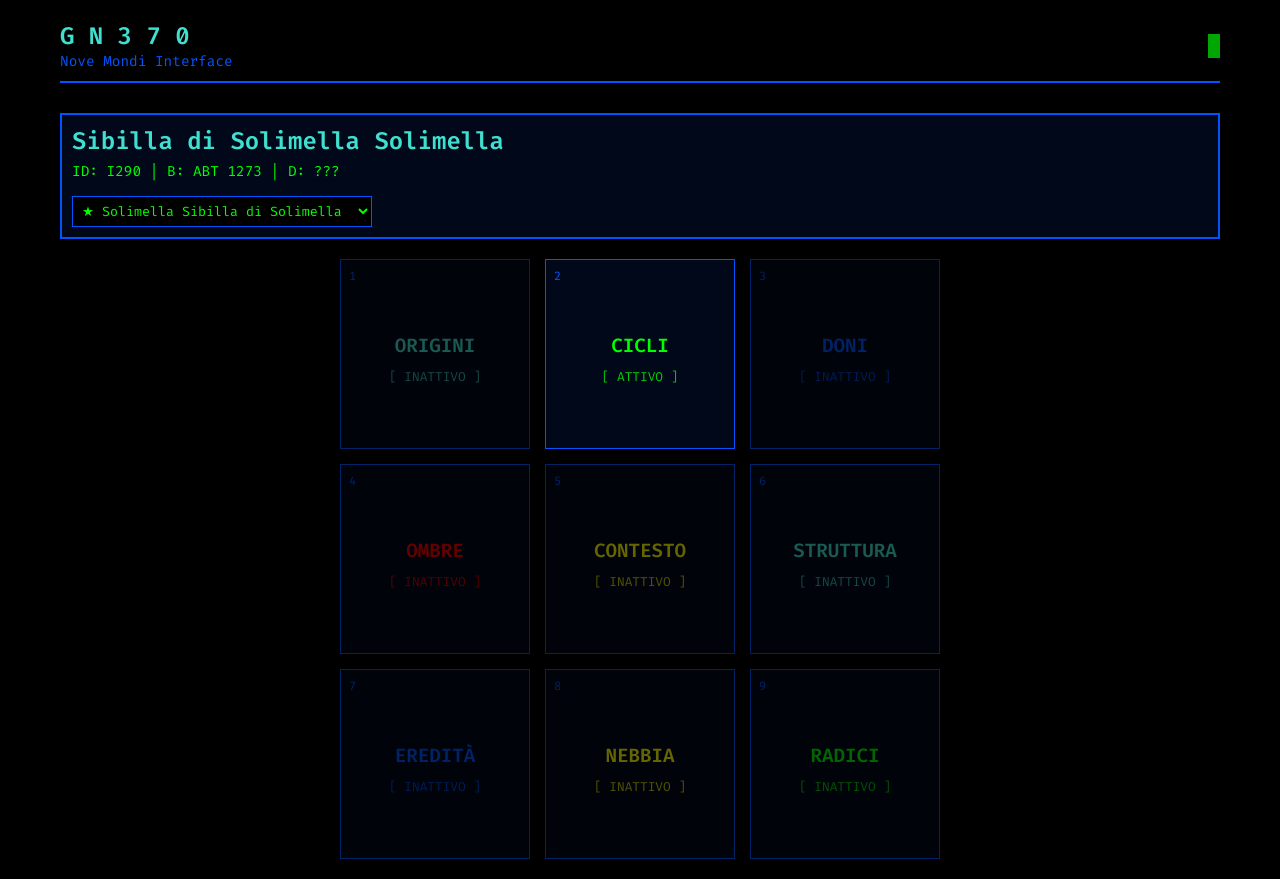
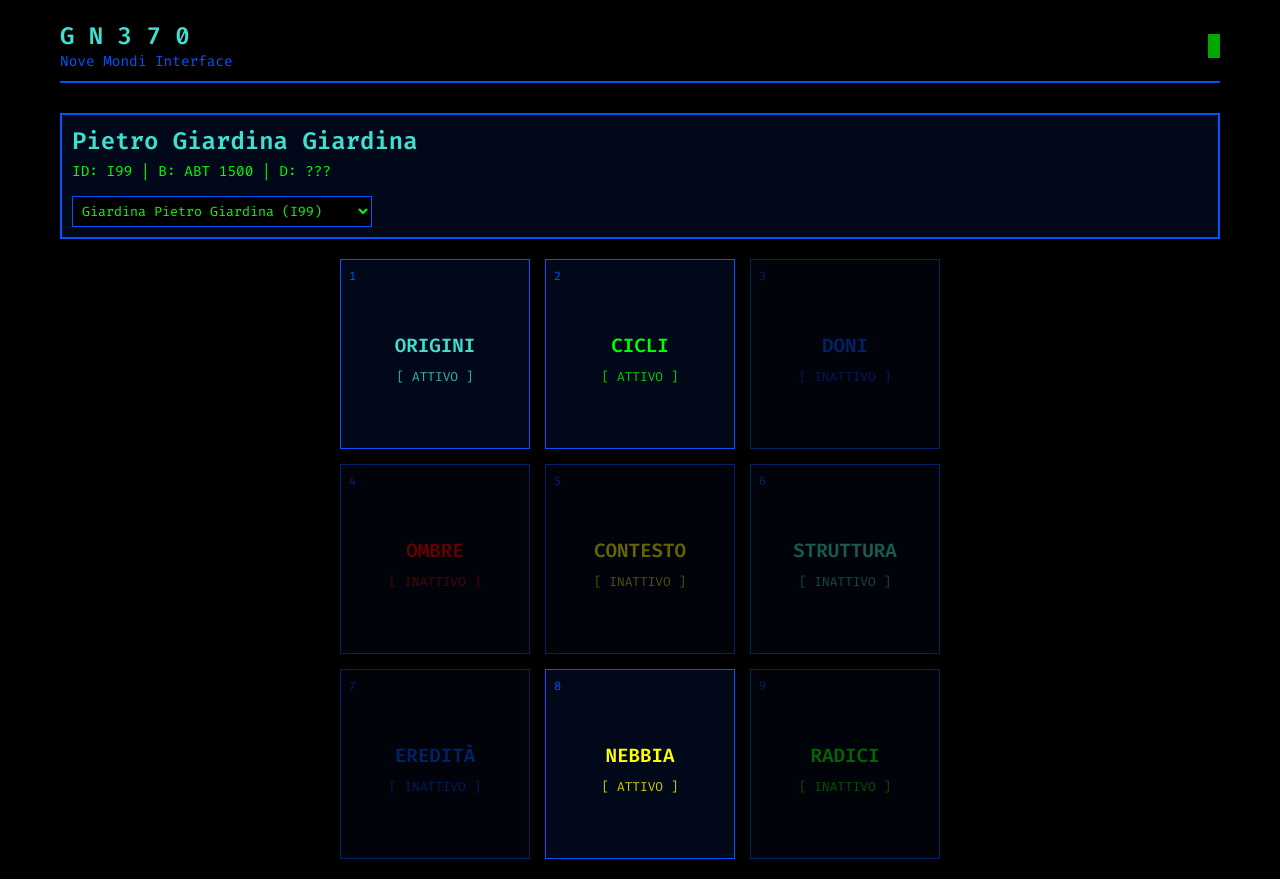
Before and after one commit to FineDiMondo/gn370-web-ui, a React (Vite) app: page /#/ in a window 1280 px wide. Built offline with nearby package versions, Linux system fonts and the light colour scheme; a web font is replaced by a local one.

Commit message:
fix: explicit parametric personId routing to fix inactive worlds

```diff
--- a/src/App.tsx
+++ b/src/App.tsx
@@ -48,8 +48,8 @@ export const App: React.FC = () => {
             <HashRouter>
               <AnimatePresence mode="wait">
                 <Routes>
-                  <Route path="/" element={<Dashboard defaultPersonId="I290" />} />
-                  <Route path="/world/:worldId" element={<WorldDetail defaultPersonId="I290" />} />
+                  <Route path="/" element={<Dashboard defaultPersonId="I99" />} />
+                  <Route path="/world/:personId/:worldId" element={<WorldDetail />} />
                 </Routes>
               </AnimatePresence>
             </HashRouter>
--- a/src/components/WorldTile.tsx
+++ b/src/components/WorldTile.tsx
@@ -6,13 +6,16 @@ import type { WorldMetadata } from '../data/mockData';
 interface WorldTileProps {
     worldInfo: WorldMetadata;
     worldKey: string;
+    personId: string;
 }
 
-export const WorldTile: React.FC<WorldTileProps> = ({ worldInfo, worldKey }) => {
+export const WorldTile: React.FC<WorldTileProps> = ({ worldInfo, worldKey, personId }) => {
     const navigate = useNavigate();
 
     const handlePress = () => {
-        navigate(`/world/${worldKey}`);
+        if (worldInfo.is_active) {
+            navigate(`/world/${personId}/${worldKey}`);
+        }
     };
 
     return (
--- a/src/pages/Dashboard.tsx
+++ b/src/pages/Dashboard.tsx
@@ -82,7 +82,7 @@ export const Dashboard: React.FC<DashboardProps> = ({ defaultPersonId }) => {
                 aspectRatio: '1 / 1' // Helps maintain a square proportion for the whole grid
             }}>
                 {Object.entries(person.worlds || {}).map(([key, world]: [string, any]) => (
-                    <WorldTile key={key} worldKey={key} worldInfo={world} />
+                    <WorldTile key={key} worldKey={key} worldInfo={world} personId={person.id} />
                 ))}
             </div>
         </motion.div>
--- a/src/pages/WorldDetail.tsx
+++ b/src/pages/WorldDetail.tsx
@@ -3,24 +3,19 @@ import { useParams, useNavigate } from 'react-router-dom';
 import { motion } from 'framer-motion';
 import dbData from '../data/db.json';
 
-interface WorldDetailProps {
-    defaultPersonId: string;
-}
-
-export const WorldDetail: React.FC<WorldDetailProps> = ({ defaultPersonId }) => {
-    const { worldId } = useParams<{ worldId: string }>();
+export const WorldDetail: React.FC = () => {
+    const { personId, worldId } = useParams<{ personId: string, worldId: string }>();
     const navigate = useNavigate();
     const [person, setPerson] = useState<any>(null);
     const [worldData, setWorldData] = useState<any>(null);
 
     useEffect(() => {
-        // In a real app we'd get the person ID from state or URL. We use default for now.
-        const currentPerson = (dbData.persons as any)[defaultPersonId] || Object.values(dbData.persons)[0];
+        const currentPerson = (dbData.persons as any)[personId || ''] || Object.values(dbData.persons)[0];
         setPerson(currentPerson);
         if (worldId && currentPerson.worlds[worldId]) {
             setWorldData(currentPerson.worlds[worldId]);
         }
-    }, [worldId, defaultPersonId]);
+    }, [worldId, personId]);
 
     if (!person || !worldData) return <div style={{ color: 'var(--alert-color)' }}>DATI MONDO NON TROVATI.</div>;
 
```
